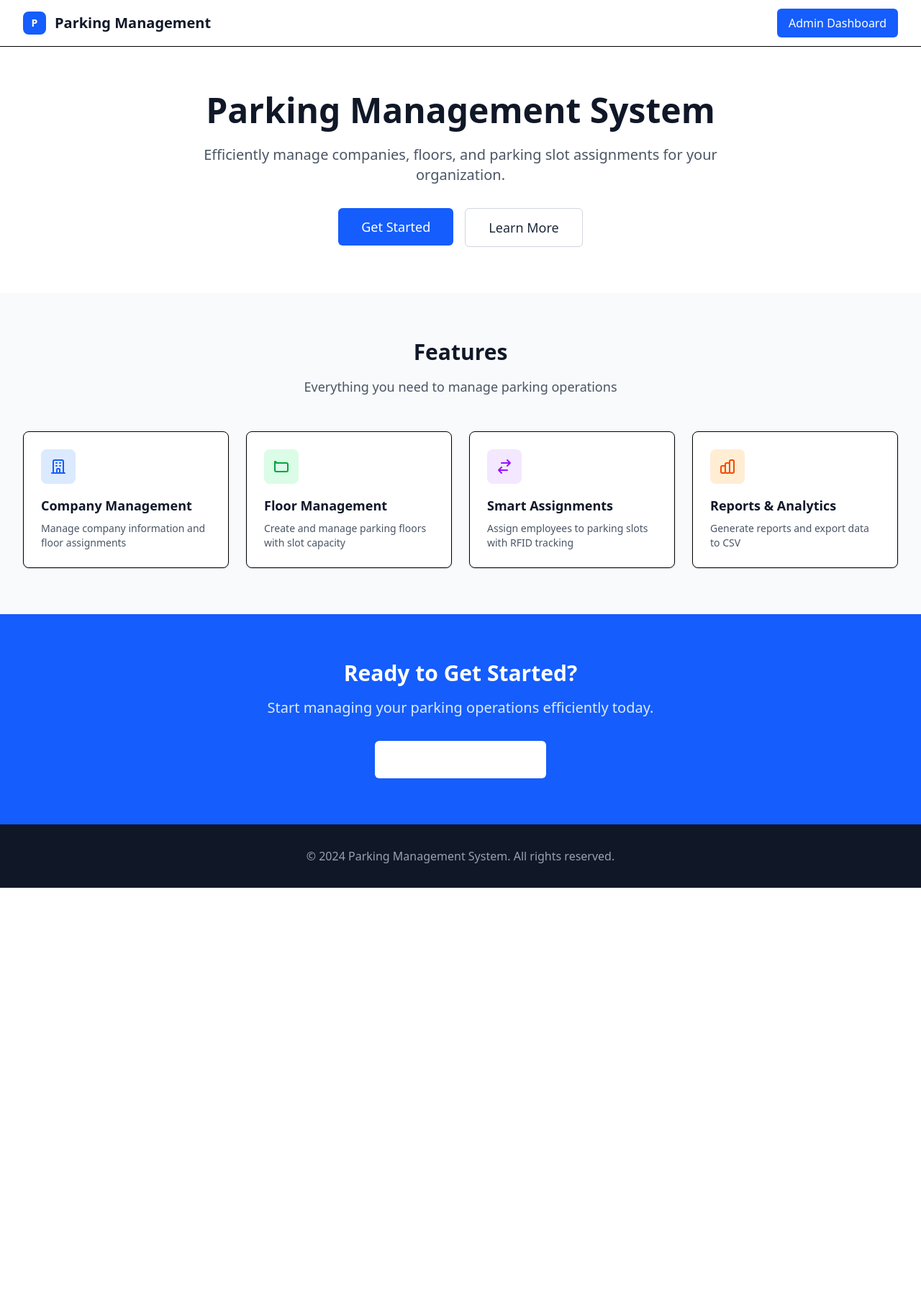
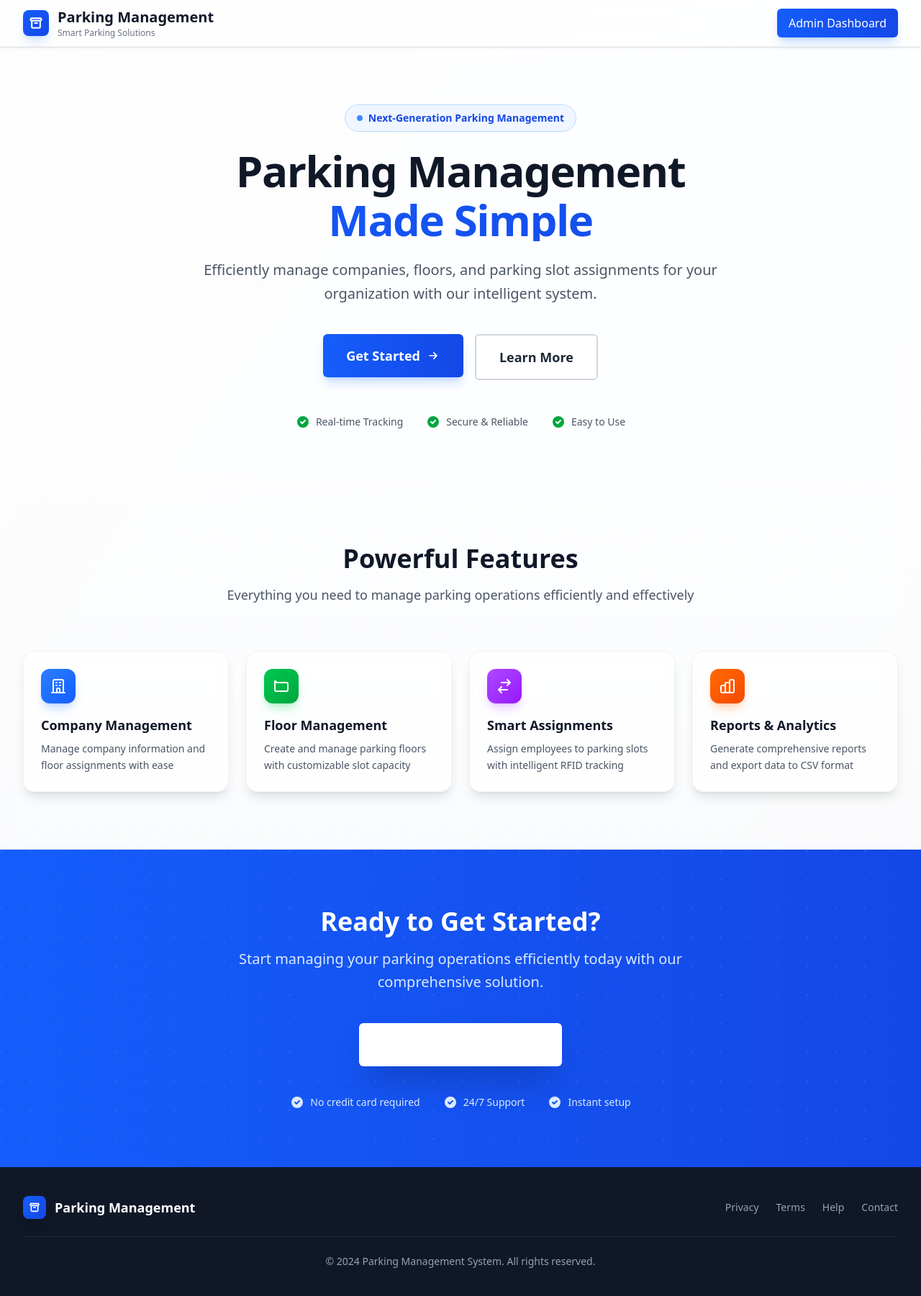
Before and after one commit to ANASIFTIKHAR-07/Parking-System, a React (Vite) app in the folder Frontend/Parking-System/: page / in a window 1280 px wide. Shown: the whole page at 72% size. Before the commit the page ends 1233 px from the top, so only its background shows below. Built offline with nearby package versions, Linux system fonts and the light colour scheme; no server answers.

Commit message:
Homepage redesign

```diff
--- a/Frontend/Parking-System/src/pages/HomePage.jsx
+++ b/Frontend/Parking-System/src/pages/HomePage.jsx
@@ -4,19 +4,24 @@ import Button from '../components/common/Button.jsx'
 
 const HomePage = () => {
   return (
-    <div className='min-h-screen bg-gray-50'>
+    <div className='min-h-screen bg-gradient-to-br from-gray-50 via-blue-50/30 to-gray-50'>
       {/* Header */}
-      <header className='bg-white shadow-sm border-b'>
+      <header className='bg-white/80 backdrop-blur-md shadow-sm border-b border-gray-200/50 sticky top-0 z-50'>
         <div className='max-w-7xl mx-auto px-4 sm:px-6 lg:px-8'>
           <div className='flex items-center justify-between h-16'>
             <div className='flex items-center space-x-3'>
-              <div className='w-8 h-8 bg-blue-600 rounded-lg flex items-center justify-center'>
-                <span className='text-white font-bold text-sm'>P</span>
+              <div className='w-9 h-9 bg-gradient-to-br from-blue-600 to-blue-700 rounded-lg flex items-center justify-center shadow-lg shadow-blue-500/20'>
+                <svg className="w-5 h-5 text-white" fill="none" stroke="currentColor" viewBox="0 0 24 24">
+                  <path strokeLinecap="round" strokeLinejoin="round" strokeWidth={2.5} d="M5 8h14M5 8a2 2 0 110-4h14a2 2 0 110 4M5 8v10a2 2 0 002 2h10a2 2 0 002-2V8m-9 4h4" />
+                </svg>
               </div>
-              <h1 className='text-xl font-semibold text-gray-900'>Parking Management</h1>
+              <div>
+                <h1 className='text-xl font-bold text-gray-900'>Parking Management</h1>
+                <p className='text-xs text-gray-500 hidden sm:block'>Smart Parking Solutions</p>
+              </div>
             </div>
             <Link to='/admin'>
-              <Button className='bg-blue-600 hover:bg-blue-700 text-white'>
+              <Button className='bg-gradient-to-r from-blue-600 to-blue-700 hover:from-blue-700 hover:to-blue-800 text-white shadow-lg shadow-blue-500/25 hover:shadow-xl hover:shadow-blue-500/30 transform hover:-translate-y-0.5 transition-all duration-200 border-0'>
                 Admin Dashboard
               </Button>
             </Link>
@@ -25,84 +30,129 @@ const HomePage = () => {
       </header>
 
       {/* Hero Section */}
-      <section className='py-16 bg-white'>
+      <section className='py-20 bg-white/60 backdrop-blur-sm'>
         <div className='max-w-7xl mx-auto px-4 sm:px-6 lg:px-8 text-center'>
-          <h1 className='text-4xl md:text-5xl font-bold text-gray-900 mb-6'>
-            Parking Management System
+          <div className='inline-flex items-center px-4 py-2 bg-blue-50 border border-blue-200 rounded-full mb-6'>
+            <div className='w-2 h-2 bg-blue-500 rounded-full animate-pulse mr-2'></div>
+            <span className='text-blue-700 text-sm font-semibold'>Next-Generation Parking Management</span>
+          </div>
+
+          <h1 className='text-4xl md:text-5xl lg:text-6xl font-bold text-gray-900 mb-6 tracking-tight'>
+            Parking Management
+            <span className='block mt-2 bg-gradient-to-r from-blue-600 to-blue-700 bg-clip-text text-transparent'>
+              Made Simple
+            </span>
           </h1>
-          <p className='text-xl text-gray-600 mb-8 max-w-3xl mx-auto'>
-            Efficiently manage companies, floors, and parking slot assignments for your organization.
+
+          <p className='text-xl text-gray-600 mb-10 max-w-3xl mx-auto leading-relaxed'>
+            Efficiently manage companies, floors, and parking slot assignments for your organization with our intelligent system.
           </p>
 
           <div className='flex flex-col sm:flex-row gap-4 justify-center'>
-            <Link to= '/admin'>
-              <Button size='large' className='bg-blue-600 hover:bg-blue-700 text-white px-8 py-3'>
-                Get Started
+            <Link to='/admin'>
+              <Button
+                size='large'
+                className='bg-gradient-to-r from-blue-600 to-blue-700 hover:from-blue-700 hover:to-blue-800 text-white px-8 py-4 shadow-lg shadow-blue-500/25 hover:shadow-xl hover:shadow-blue-500/30 transform hover:-translate-y-0.5 transition-all duration-200 border-0 font-semibold text-base'
+              >
+                <span className='flex items-center space-x-2'>
+                  <span>Get Started</span>
+                  <svg className='w-5 h-5' fill='none' stroke='currentColor' viewBox='0 0 24 24'>
+                    <path strokeLinecap='round' strokeLinejoin='round' strokeWidth={2} d='M13 7l5 5m0 0l-5 5m5-5H6' />
+                  </svg>
+                </span>
               </Button>
             </Link>
-            <Button variant='outline' size='large' className='border-gray-300 text-gray-700 hover:bg-gray-50 px-8 py-3'>
+            <Button
+              variant='outline'
+              size='large'
+              className='border-2 border-gray-300 text-gray-700 hover:bg-white hover:border-gray-400 px-8 py-4 bg-white/50 backdrop-blur-sm font-semibold text-base transition-all duration-200'
+            >
               Learn More
             </Button>
+          </div>
+
+          {/* Trust Indicators */}
+          <div className='mt-12 flex flex-wrap items-center justify-center gap-8 text-sm text-gray-600'>
+            <div className='flex items-center space-x-2'>
+              <svg className='w-5 h-5 text-green-600' fill='currentColor' viewBox='0 0 20 20'>
+                <path fillRule='evenodd' d='M10 18a8 8 0 100-16 8 8 0 000 16zm3.707-9.293a1 1 0 00-1.414-1.414L9 10.586 7.707 9.293a1 1 0 00-1.414 1.414l2 2a1 1 0 001.414 0l4-4z' clipRule='evenodd' />
+              </svg>
+              <span className='font-medium'>Real-time Tracking</span>
+            </div>
+            <div className='flex items-center space-x-2'>
+              <svg className='w-5 h-5 text-green-600' fill='currentColor' viewBox='0 0 20 20'>
+                <path fillRule='evenodd' d='M10 18a8 8 0 100-16 8 8 0 000 16zm3.707-9.293a1 1 0 00-1.414-1.414L9 10.586 7.707 9.293a1 1 0 00-1.414 1.414l2 2a1 1 0 001.414 0l4-4z' clipRule='evenodd' />
+              </svg>
+              <span className='font-medium'>Secure & Reliable</span>
+            </div>
+            <div className='flex items-center space-x-2'>
+              <svg className='w-5 h-5 text-green-600' fill='currentColor' viewBox='0 0 20 20'>
+                <path fillRule='evenodd' d='M10 18a8 8 0 100-16 8 8 0 000 16zm3.707-9.293a1 1 0 00-1.414-1.414L9 10.586 7.707 9.293a1 1 0 00-1.414 1.414l2 2a1 1 0 001.414 0l4-4z' clipRule='evenodd' />
+              </svg>
+              <span className='font-medium'>Easy to Use</span>
+            </div>
           </div>
         </div>
       </section>
 
       {/* Features Section */}
-      <section className='py-16 bg-gray-50'>
+      <section className='py-20 bg-gradient-to-b from-white/60 to-gray-50/60 backdrop-blur-sm'>
         <div className='max-w-7xl mx-auto px-4 sm:px-6 lg:px-8'>
-          <div className='text-center mb-12'>
-            <h2 className='text-3xl font-bold text-gray-900 mb-4'>Features</h2>
-            <p className='text-lg text-gray-600'>
-                Everything you need to manage parking operations
+          <div className='text-center mb-16'>
+            <h2 className='text-3xl md:text-4xl font-bold text-gray-900 mb-4'>
+              Powerful Features
+            </h2>
+            <p className='text-lg text-gray-600 max-w-2xl mx-auto'>
+              Everything you need to manage parking operations efficiently and effectively
             </p>
           </div>
 
           <div className='grid grid-cols-1 md:grid-cols-2 lg:grid-cols-4 gap-6'>
-            <div className='bg-white rounded-lg p-6 shadow-sm border'>
-              <div className='w-12 h-12 bg-blue-100 rounded-lg flex items-center justify-center mb-4'>
-                <svg className='w-6 h-6 text-blue-600' fill='none' stroke='currentColor' viewBox='0 0 24 24'>
+            <div className='bg-white/80 backdrop-blur-sm rounded-2xl p-6 shadow-lg border border-gray-200/50 hover:shadow-xl hover:-translate-y-1 transition-all duration-300'>
+              <div className='w-12 h-12 bg-gradient-to-br from-blue-500 to-blue-600 rounded-xl flex items-center justify-center mb-4 shadow-lg shadow-blue-500/25'>
+                <svg className='w-6 h-6 text-white' fill='none' stroke='currentColor' viewBox='0 0 24 24'>
                   <path strokeLinecap='round' strokeLinejoin='round' strokeWidth={2} d='M19 21V5a2 2 0 00-2-2H7a2 2 0 00-2 2v16m14 0h2m-2 0h-5m-9 0H3m2 0h5M9 7h1m-1 4h1m4-4h1m-1 4h1m-5 10v-5a1 1 0 011-1h2a1 1 0 011 1v5m-4 0h4' />
                 </svg>
               </div>
-              <h3 className='text-lg font-semibold text-gray-900 mb-2'>Company Management</h3>
-              <p className='text-gray-600 text-sm'>
-                Manage company information and floor assignments
+              <h3 className='text-lg font-bold text-gray-900 mb-2'>Company Management</h3>
+              <p className='text-gray-600 text-sm leading-relaxed'>
+                Manage company information and floor assignments with ease
               </p>
             </div>
 
-            <div className='bg-white rounded-lg p-6 shadow-sm border'>
-              <div className='w-12 h-12 bg-green-100 rounded-lg flex items-center justify-center mb-4'>
-                <svg className='w-6 h-6 text-green-600' fill='none' stroke='currentColor' viewBox='0 0 24 24'>
+            <div className='bg-white/80 backdrop-blur-sm rounded-2xl p-6 shadow-lg border border-gray-200/50 hover:shadow-xl hover:-translate-y-1 transition-all duration-300'>
+              <div className='w-12 h-12 bg-gradient-to-br from-green-500 to-green-600 rounded-xl flex items-center justify-center mb-4 shadow-lg shadow-green-500/25'>
+                <svg className='w-6 h-6 text-white' fill='none' stroke='currentColor' viewBox='0 0 24 24'>
                   <path strokeLinecap='round' strokeLinejoin='round' strokeWidth={2} d='M3 7v10a2 2 0 002 2h14a2 2 0 002-2V9a2 2 0 00-2-2H5a2 2 0 00-2-2z' />
                 </svg>
               </div>
-              <h3 className='text-lg font-semibold text-gray-900 mb-2'>Floor Management</h3>
-              <p className='text-gray-600 text-sm'>
-                Create and manage parking floors with slot capacity
+              <h3 className='text-lg font-bold text-gray-900 mb-2'>Floor Management</h3>
+              <p className='text-gray-600 text-sm leading-relaxed'>
+                Create and manage parking floors with customizable slot capacity
               </p>
             </div>
 
-            <div className='bg-white rounded-lg p-6 shadow-sm border'>
-              <div className='w-12 h-12 bg-purple-100 rounded-lg flex items-center justify-center mb-4'>
-                <svg className='w-6 h-6 text-purple-600' fill='none' stroke='currentColor' viewBox='0 0 24 24'>
+            <div className='bg-white/80 backdrop-blur-sm rounded-2xl p-6 shadow-lg border border-gray-200/50 hover:shadow-xl hover:-translate-y-1 transition-all duration-300'>
+              <div className='w-12 h-12 bg-gradient-to-br from-purple-500 to-purple-600 rounded-xl flex items-center justify-center mb-4 shadow-lg shadow-purple-500/25'>
+                <svg className='w-6 h-6 text-white' fill='none' stroke='currentColor' viewBox='0 0 24 24'>
                   <path strokeLinecap='round' strokeLinejoin='round' strokeWidth={2} d='M8 7h12m0 0l-4-4m4 4l-4 4m0 6H4m0 0l4 4m-4-4l4-4' />
                 </svg>
               </div>
-              <h3 className='text-lg font-semibold text-gray-900 mb-2'>Smart Assignments</h3>
-              <p className='text-gray-600 text-sm'>
-                Assign employees to parking slots with RFID tracking
+              <h3 className='text-lg font-bold text-gray-900 mb-2'>Smart Assignments</h3>
+              <p className='text-gray-600 text-sm leading-relaxed'>
+                Assign employees to parking slots with intelligent RFID tracking
               </p>
             </div>
 
-            <div className='bg-white rounded-lg p-6 shadow-sm border'>
-              <div className='w-12 h-12 bg-orange-100 rounded-lg flex items-center justify-center mb-4'>
-                <svg className='w-6 h-6 text-orange-600' fill='none' stroke='currentColor' viewBox='0 0 24 24'>
+            <div className='bg-white/80 backdrop-blur-sm rounded-2xl p-6 shadow-lg border border-gray-200/50 hover:shadow-xl hover:-translate-y-1 transition-all duration-300'>
+              <div className='w-12 h-12 bg-gradient-to-br from-orange-500 to-orange-600 rounded-xl flex items-center justify-center mb-4 shadow-lg shadow-orange-500/25'>
+                <svg className='w-6 h-6 text-white' fill='none' stroke='currentColor' viewBox='0 0 24 24'>
                   <path strokeLinecap='round' strokeLinejoin='round' strokeWidth={2} d='M9 19v-6a2 2 0 00-2-2H5a2 2 0 00-2 2v6a2 2 0 002 2h2a2 2 0 002-2zm0 0V9a2 2 0 012-2h2a2 2 0 012 2v10m-6 0a2 2 0 002 2h2a2 2 0 002-2m0 0V5a2 2 0 012-2h2a2 2 0 012 2v14a2 2 0 01-2 2h-2a2 2 0 01-2-2z' />
                 </svg>
               </div>
-              <h3 className='text-lg font-semibold text-gray-900 mb-2'>Reports & Analytics</h3>
-              <p className='text-gray-600 text-sm'>
-                Generate reports and export data to CSV
+              <h3 className='text-lg font-bold text-gray-900 mb-2'>Reports & Analytics</h3>
+              <p className='text-gray-600 text-sm leading-relaxed'>
+                Generate comprehensive reports and export data to CSV format
               </p>
             </div>
           </div>
@@ -110,28 +160,79 @@ const HomePage = () => {
       </section>
 
       {/* CTA Section */}
-      <section className='py-16 bg-blue-600'>
-        <div className='max-w-4xl mx-auto px-4 sm:px-6 lg:px-8 text-center'>
-          <h2 className='text-3xl font-bold text-white mb-4'>
+      <section className='py-20 bg-gradient-to-r from-blue-600 to-blue-700 relative overflow-hidden'>
+        {/* Background Pattern */}
+        <div className='absolute inset-0 opacity-10'>
+          <div className='absolute inset-0' style={{backgroundImage: 'radial-gradient(circle at 2px 2px, white 1px, transparent 0)', backgroundSize: '40px 40px'}}></div>
+        </div>
+
+        <div className='max-w-4xl mx-auto px-4 sm:px-6 lg:px-8 text-center relative z-10'>
+          <h2 className='text-3xl md:text-4xl font-bold text-white mb-4'>
             Ready to Get Started?
           </h2>
-          <p className='text-xl text-blue-100 mb-8'>
-            Start managing your parking operations efficiently today.
+          <p className='text-xl text-blue-100 mb-10 max-w-2xl mx-auto leading-relaxed'>
+            Start managing your parking operations efficiently today with our comprehensive solution.
           </p>
           <Link to='/admin'>
-            <Button size='large' className='bg-white text-blue-600 hover:bg-gray-50 px-8 py-3'>
-              Start Managing Now
+            <Button
+              size='large'
+              className='bg-white text-blue-600 hover:bg-gray-50 px-10 py-4 shadow-2xl hover:shadow-xl transform hover:scale-105 transition-all duration-200 font-bold text-base border-0'
+            >
+              <span className='flex items-center space-x-2'>
+                <span>Start Managing Now</span>
+                <svg className='w-5 h-5' fill='none' stroke='currentColor' viewBox='0 0 24 24'>
+                  <path strokeLinecap='round' strokeLinejoin='round' strokeWidth={2.5} d='M13 7l5 5m0 0l-5 5m5-5H6' />
+                </svg>
+              </span>
             </Button>
           </Link>
+
+          {/* Additional Info */}
+          <div className='mt-10 flex flex-wrap items-center justify-center gap-8 text-blue-100'>
+            <div className='flex items-center space-x-2'>
+              <svg className='w-5 h-5' fill='currentColor' viewBox='0 0 20 20'>
+                <path fillRule='evenodd' d='M10 18a8 8 0 100-16 8 8 0 000 16zm3.707-9.293a1 1 0 00-1.414-1.414L9 10.586 7.707 9.293a1 1 0 00-1.414 1.414l2 2a1 1 0 001.414 0l4-4z' clipRule='evenodd' />
+              </svg>
+              <span className='text-sm font-medium'>No credit card required</span>
+            </div>
+            <div className='flex items-center space-x-2'>
+              <svg className='w-5 h-5' fill='currentColor' viewBox='0 0 20 20'>
+                <path fillRule='evenodd' d='M10 18a8 8 0 100-16 8 8 0 000 16zm3.707-9.293a1 1 0 00-1.414-1.414L9 10.586 7.707 9.293a1 1 0 00-1.414 1.414l2 2a1 1 0 001.414 0l4-4z' clipRule='evenodd' />
+              </svg>
+              <span className='text-sm font-medium'>24/7 Support</span>
+            </div>
+            <div className='flex items-center space-x-2'>
+              <svg className='w-5 h-5' fill='currentColor' viewBox='0 0 20 20'>
+                <path fillRule='evenodd' d='M10 18a8 8 0 100-16 8 8 0 000 16zm3.707-9.293a1 1 0 00-1.414-1.414L9 10.586 7.707 9.293a1 1 0 00-1.414 1.414l2 2a1 1 0 001.414 0l4-4z' clipRule='evenodd' />
+              </svg>
+              <span className='text-sm font-medium'>Instant setup</span>
+            </div>
+          </div>
         </div>
       </section>
 
       {/* Footer */}
-      <footer className='bg-gray-900 text-white py-8'>
-        <div className='max-w-7xl mx-auto px-4 sm:px-6 lg:px-8 text-center'>
-          <p className='text-gray-400'>
-            © 2024 Parking Management System. All rights reserved.
-          </p>
+      <footer className='bg-gray-900 text-white py-10'>
+        <div className='max-w-7xl mx-auto px-4 sm:px-6 lg:px-8'>
+          <div className='flex flex-col sm:flex-row items-center justify-between space-y-4 sm:space-y-0 pb-6 border-b border-gray-800'>
+            <div className='flex items-center space-x-3'>
+              <div className='w-8 h-8 bg-gradient-to-br from-blue-600 to-blue-700 rounded-lg flex items-center justify-center shadow-lg'>
+                <svg className="w-4 h-4 text-white" fill="none" stroke="currentColor" viewBox="0 0 24 24">
+                  <path strokeLinecap="round" strokeLinejoin="round" strokeWidth={2.5} d="M5 8h14M5 8a2 2 0 110-4h14a2 2 0 110 4M5 8v10a2 2 0 002 2h10a2 2 0 002-2V8m-9 4h4" />
+                </svg>
+              </div>
+              <span className='text-lg font-bold'>Parking Management</span>
+            </div>
+            <div className='flex items-center space-x-6 text-sm text-gray-400'>
+              <button className='hover:text-white transition-colors'>Privacy</button>
+              <button className='hover:text-white transition-colors'>Terms</button>
+              <button className='hover:text-white transition-colors'>Help</button>
+              <button className='hover:text-white transition-colors'>Contact</button>
+            </div>
+          </div>
+          <div className='pt-6 text-center text-gray-400 text-sm'>
+            <p>© 2024 Parking Management System. All rights reserved.</p>
+          </div>
         </div>
       </footer>
     </div>
```
